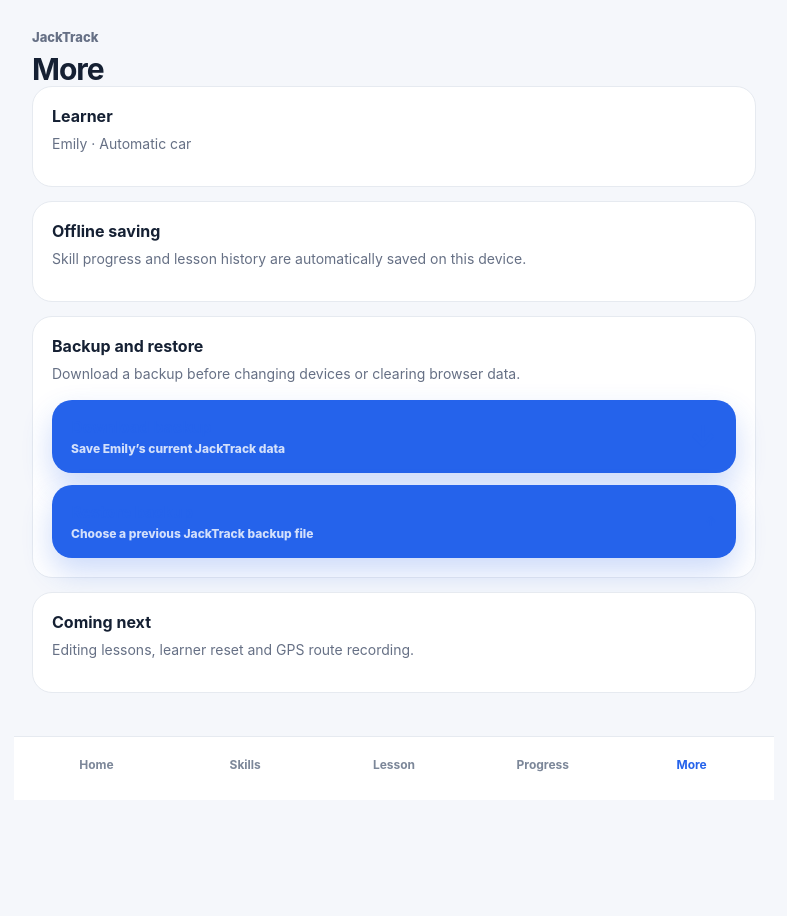
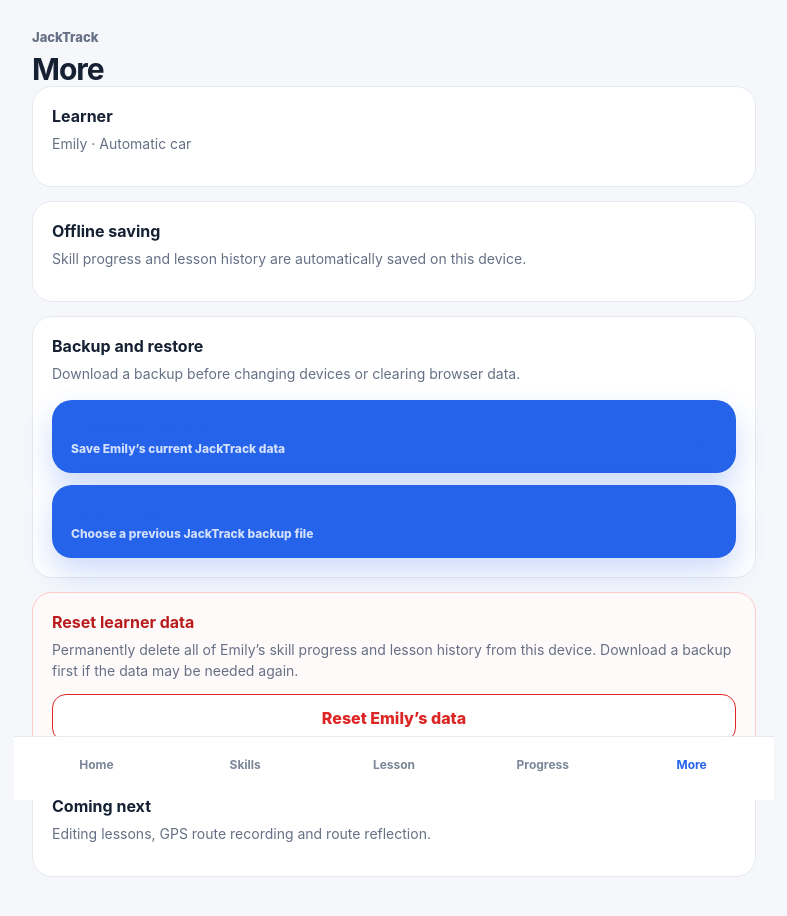
Before and after one commit to Jxckmck/jacktrack, a React (Vite) app: page / in a window 1280 px wide. Both pictures are taken after a click on the button "More". Shown: the top 916 px of the page, without its empty margins (246-1033 px from the left). Before the commit the page ends 800 px from the top, so only its background shows below. Built offline with nearby package versions, Linux system fonts and the light colour scheme.

Commit message:
Add protected learner data reset

```diff
--- a/src/App.tsx
+++ b/src/App.tsx
@@ -230,7 +230,10 @@
   const progressColour = getProgressColour(percentage)
 
   return (
-    <div className="jt-progress-ring" aria-label={`${percentage}% complete`}>
+    <div
+      className="jt-progress-ring"
+      aria-label={`${percentage}% complete`}
+    >
       <svg viewBox="0 0 100 100">
         <circle
           className="progress-circle-track"
@@ -252,7 +255,9 @@
       </svg>
 
       <div className="progress-circle-label">
-        <strong style={{ color: progressColour }}>{percentage}%</strong>
+        <strong style={{ color: progressColour }}>
+          {percentage}%
+        </strong>
         <span>complete</span>
       </div>
     </div>
@@ -269,13 +274,15 @@
   const [progress, setProgress] =
     useState<Record<number, ProgressLevel>>(initialData.progress)
 
-  const [lessons, setLessons] = useState<Lesson[]>(initialData.lessons)
+  const [lessons, setLessons] =
+    useState<Lesson[]>(initialData.lessons)
 
   const [lessonDate, setLessonDate] = useState(
     new Date().toISOString().slice(0, 10),
   )
   const [lessonDuration, setLessonDuration] = useState('')
-  const [roadType, setRoadType] = useState('Quiet residential roads')
+  const [roadType, setRoadType] =
+    useState('Quiet residential roads')
   const [objectives, setObjectives] = useState('')
   const [selectedLessonSkills, setSelectedLessonSkills] =
     useState<number[]>([])
@@ -284,6 +291,7 @@
   const [nextLesson, setNextLesson] = useState('')
   const [lessonSaved, setLessonSaved] = useState(false)
   const [backupMessage, setBackupMessage] = useState('')
+  const [resetMessage, setResetMessage] = useState('')
 
   useEffect(() => {
     const dataToSave: SavedData = {
@@ -291,7 +299,10 @@
       lessons,
     }
 
-    localStorage.setItem(STORAGE_KEY, JSON.stringify(dataToSave))
+    localStorage.setItem(
+      STORAGE_KEY,
+      JSON.stringify(dataToSave),
+    )
   }, [progress, lessons])
 
   const updateProgress = (
@@ -309,7 +320,9 @@
       level === 'Independent' || level === 'Reflection',
   ).length
 
-  const overallProgress = Math.round((completedSkills / 27) * 100)
+  const overallProgress = Math.round(
+    (completedSkills / 27) * 100,
+  )
 
   const toggleLessonSkill = (skillId: number) => {
     setSelectedLessonSkills((currentSkills) =>
@@ -388,7 +401,9 @@
     const date = new Date().toISOString().slice(0, 10)
 
     downloadLink.href = downloadUrl
-    downloadLink.download = `jacktrack-emily-backup-${date}.json`
+    downloadLink.download =
+      `jacktrack-emily-backup-${date}.json`
+
     document.body.appendChild(downloadLink)
     downloadLink.click()
     downloadLink.remove()
@@ -406,7 +421,9 @@
 
     try {
       const fileContents = await backupFile.text()
-      const parsedData = JSON.parse(fileContents) as Partial<SavedData>
+      const parsedData = JSON.parse(
+        fileContents,
+      ) as Partial<SavedData>
 
       if (
         !parsedData ||
@@ -455,6 +472,7 @@
       setProgress(restoredProgress)
       setLessons(validLessons)
       setBackupMessage('Backup restored successfully.')
+      setResetMessage('')
     } catch {
       setBackupMessage(
         'That file is not a valid JackTrack backup.',
@@ -462,6 +480,33 @@
     }
 
     event.target.value = ''
+  }
+
+  const resetLearnerData = () => {
+    const confirmation = window.prompt(
+      'This will permanently delete all of Emily’s skill progress and lesson history on this device.\n\nType RESET to continue.',
+    )
+
+    if (confirmation === null) return
+
+    if (confirmation.trim().toUpperCase() !== 'RESET') {
+      setResetMessage(
+        'Reset cancelled because RESET was not entered correctly.',
+      )
+      return
+    }
+
+    setProgress(createDefaultProgress())
+    setLessons([])
+    setSelectedSkill(null)
+    setLessonDuration('')
+    setObjectives('')
+    setSelectedLessonSkills([])
+    setWentWell('')
+    setNeedsWork('')
+    setNextLesson('')
+    setBackupMessage('')
+    setResetMessage('Emily’s learner data has been reset.')
   }
 
   const renderHome = () => (
@@ -479,7 +524,9 @@
         <div>
           <span className="badge">Automatic learner</span>
           <h2>Building confidence</h2>
-          <p>Keep each session calm, focused and consistent.</p>
+          <p>
+            Keep each session calm, focused and consistent.
+          </p>
         </div>
 
         <ProgressRing percentage={overallProgress} />
@@ -493,6 +540,7 @@
           <strong>Start a lesson</strong>
           <small>Plan objectives and record the drive</small>
         </span>
+
         <span>›</span>
       </button>
 
@@ -502,10 +550,12 @@
 
         <div className="lesson-card">
           <h3>Quiet-road control session</h3>
+
           <p>
-            Practise observations, smooth brake release and controlled
-            stopping.
+            Practise observations, smooth brake release and
+            controlled stopping.
           </p>
+
           <span>30–40 minutes</span>
         </div>
       </section>
@@ -517,7 +567,8 @@
 
           <div className="lesson-card">
             <h3>
-              {lessons[0].duration} minutes · {lessons[0].roadType}
+              {lessons[0].duration} minutes ·{' '}
+              {lessons[0].roadType}
             </h3>
 
             <p>
@@ -525,7 +576,9 @@
                 'Lesson saved. Add reflection notes next time for a fuller summary.'}
             </p>
 
-            <span>{lessons[0].skills.length} skills practised</span>
+            <span>
+              {lessons[0].skills.length} skills practised
+            </span>
           </div>
         </section>
       )}
@@ -552,6 +605,7 @@
 
         <div className="lesson-card">
           <h3>Current progress</h3>
+
           <p>
             Choose the level that best reflects Emily’s current
             ability.
@@ -616,6 +670,7 @@
 
         <div className="lesson-card skills-summary">
           <h3>{completedSkills} of 27 independently achieved</h3>
+
           <p>
             Skills count towards completion when they reach
             Independent or Reflection.
@@ -713,22 +768,28 @@
       {lessonSaved && (
         <div className="lesson-card skills-summary">
           <h3>Lesson saved</h3>
-          <p>Your lesson has been saved permanently on this device.</p>
+          <p>
+            Your lesson has been saved permanently on this device.
+          </p>
         </div>
       )}
 
       <div className="lesson-card">
         <h3>Date</h3>
+
         <input
           className="progress-select"
           type="date"
           value={lessonDate}
-          onChange={(event) => setLessonDate(event.target.value)}
+          onChange={(event) =>
+            setLessonDate(event.target.value)
+          }
         />
       </div>
 
       <div className="lesson-card spaced-card">
         <h3>Duration in minutes</h3>
+
         <input
           className="progress-select"
           type="number"
@@ -743,10 +804,13 @@
 
       <div className="lesson-card spaced-card">
         <h3>Road type</h3>
+
         <select
           className="progress-select"
           value={roadType}
-          onChange={(event) => setRoadType(event.target.value)}
+          onChange={(event) =>
+            setRoadType(event.target.value)
+          }
         >
           <option>Quiet residential roads</option>
           <option>Industrial estate</option>
@@ -760,12 +824,15 @@
 
       <div className="lesson-card spaced-card">
         <h3>Lesson objectives</h3>
+
         <textarea
           className="progress-select"
           rows={4}
           placeholder="What are you planning to practise?"
           value={objectives}
-          onChange={(event) => setObjectives(event.target.value)}
+          onChange={(event) =>
+            setObjectives(event.target.value)
+          }
         />
       </div>
 
@@ -800,34 +867,43 @@
 
       <div className="lesson-card spaced-card">
         <h3>What went well?</h3>
+
         <textarea
           className="progress-select"
           rows={4}
           placeholder="Record strengths and improvements."
           value={wentWell}
-          onChange={(event) => setWentWell(event.target.value)}
+          onChange={(event) =>
+            setWentWell(event.target.value)
+          }
         />
       </div>
 
       <div className="lesson-card spaced-card">
         <h3>What needs more work?</h3>
+
         <textarea
           className="progress-select"
           rows={4}
           placeholder="Record mistakes, prompts or areas lacking confidence."
           value={needsWork}
-          onChange={(event) => setNeedsWork(event.target.value)}
+          onChange={(event) =>
+            setNeedsWork(event.target.value)
+          }
         />
       </div>
 
       <div className="lesson-card spaced-card">
         <h3>Recommended next lesson</h3>
+
         <textarea
           className="progress-select"
           rows={3}
           placeholder="What should you focus on next time?"
           value={nextLesson}
-          onChange={(event) => setNextLesson(event.target.value)}
+          onChange={(event) =>
+            setNextLesson(event.target.value)
+          }
         />
       </div>
 
@@ -840,6 +916,7 @@
           <strong>Save lesson</strong>
           <small>Add this session to Emily’s lesson history</small>
         </span>
+
         <span>›</span>
       </button>
     </section>
@@ -852,6 +929,7 @@
 
       <div className="lesson-card skills-summary">
         <h3>{overallProgress}% independently achieved</h3>
+
         <p>
           {completedSkills} of 27 skills are currently marked
           Independent or Reflection.
@@ -881,25 +959,29 @@
 
               {lesson.objectives && (
                 <p>
-                  <strong>Objectives:</strong> {lesson.objectives}
+                  <strong>Objectives:</strong>{' '}
+                  {lesson.objectives}
                 </p>
               )}
 
               {lesson.wentWell && (
                 <p>
-                  <strong>Went well:</strong> {lesson.wentWell}
+                  <strong>Went well:</strong>{' '}
+                  {lesson.wentWell}
                 </p>
               )}
 
               {lesson.needsWork && (
                 <p>
-                  <strong>Needs work:</strong> {lesson.needsWork}
+                  <strong>Needs work:</strong>{' '}
+                  {lesson.needsWork}
                 </p>
               )}
 
               {lesson.nextLesson && (
                 <p>
-                  <strong>Next lesson:</strong> {lesson.nextLesson}
+                  <strong>Next lesson:</strong>{' '}
+                  {lesson.nextLesson}
                 </p>
               )}
 
@@ -935,6 +1017,7 @@
 
       <div className="lesson-card spaced-card">
         <h3>Offline saving</h3>
+
         <p>
           Skill progress and lesson history are automatically saved
           on this device.
@@ -943,9 +1026,10 @@
 
       <div className="lesson-card spaced-card">
         <h3>Backup and restore</h3>
+
         <p>
-          Download a backup before changing devices or clearing browser
-          data.
+          Download a backup before changing devices or clearing
+          browser data.
         </p>
 
         <button
@@ -957,6 +1041,7 @@
             <strong>Download backup</strong>
             <small>Save Emily’s current JackTrack data</small>
           </span>
+
           <span>↓</span>
         </button>
 
@@ -995,10 +1080,61 @@
         )}
       </div>
 
+      <div
+        className="lesson-card spaced-card"
+        style={{
+          borderColor: '#fecaca',
+          background: '#fffafa',
+        }}
+      >
+        <h3 style={{ color: '#b91c1c' }}>
+          Reset learner data
+        </h3>
+
+        <p>
+          Permanently delete all of Emily’s skill progress and
+          lesson history from this device. Download a backup first
+          if the data may be needed again.
+        </p>
+
+        <button
+          type="button"
+          onClick={resetLearnerData}
+          style={{
+            width: '100%',
+            padding: '13px 16px',
+            border: '1px solid #dc2626',
+            borderRadius: '14px',
+            background: '#ffffff',
+            color: '#dc2626',
+            fontWeight: 800,
+            cursor: 'pointer',
+          }}
+        >
+          Reset Emily’s data
+        </button>
+
+        {resetMessage && (
+          <p
+            style={{
+              marginTop: '14px',
+              marginBottom: 0,
+              color: resetMessage.includes('has been reset')
+                ? '#166534'
+                : '#b91c1c',
+              fontWeight: 700,
+            }}
+          >
+            {resetMessage}
+          </p>
+        )}
+      </div>
+
       <div className="lesson-card spaced-card">
         <h3>Coming next</h3>
+
         <p>
-          Editing lessons, learner reset and GPS route recording.
+          Editing lessons, GPS route recording and route reflection.
         </p>
       </div>
     </section>
```
